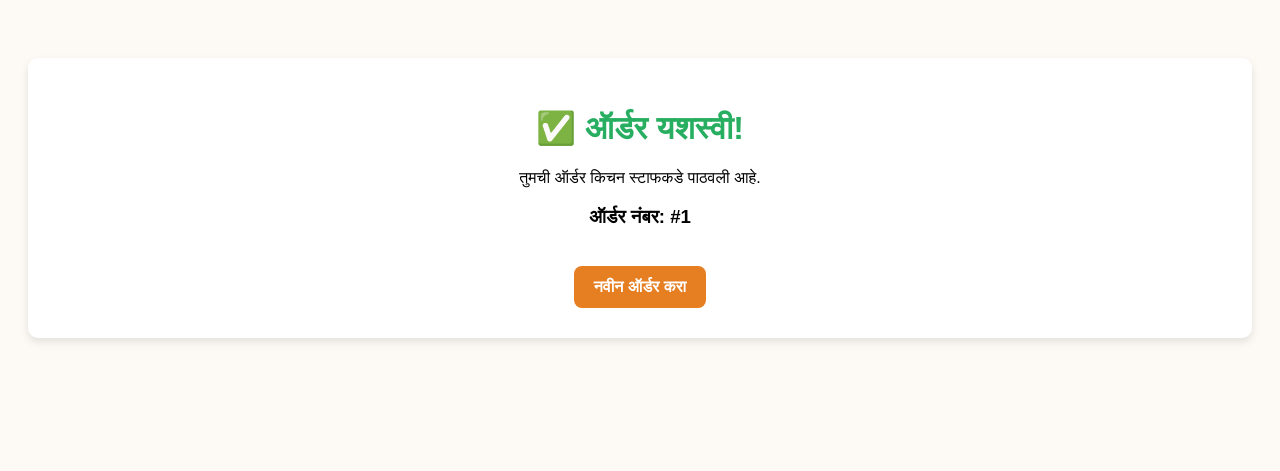
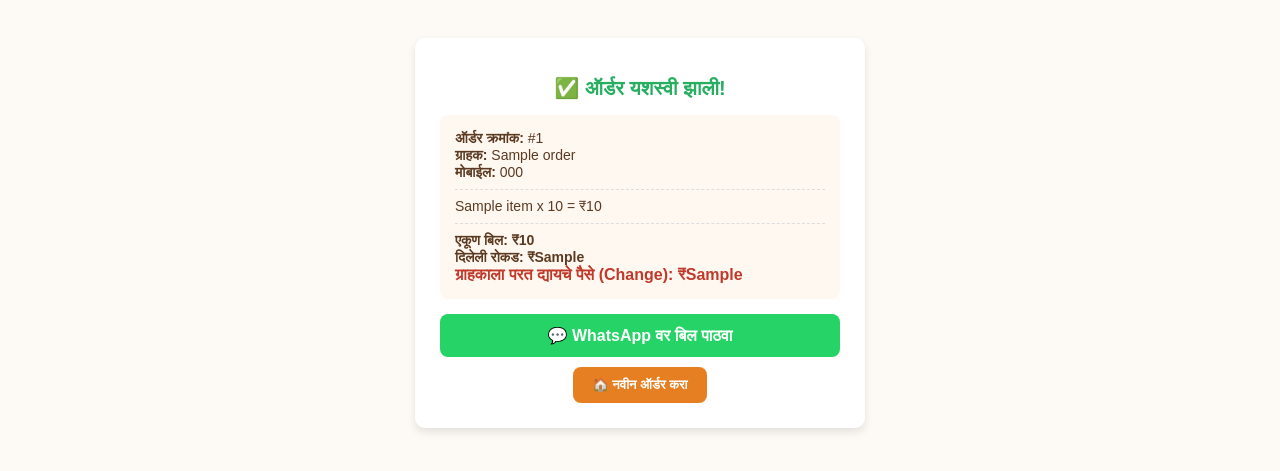
Before and after one commit to naturalkulfi1/south-pole-Natural-kulfi, a Flask app: template templates/bill_success.html in a window 1280 px wide. Shown: the top 471 px of the page. Run offline with Flask 3, Linux system fonts and the light colour scheme; the template is opened without the code that fills it: most values are stand-ins (such as "Sample title", 1, 10 or a date in 2020).

Commit message:
Update bill_success.html

```diff
--- a/templates/bill_success.html
+++ b/templates/bill_success.html
@@ -3,20 +3,40 @@
 <head>
     <meta charset="UTF-8">
     <meta name="viewport" content="width=device-width, initial-scale=1.0">
-    <title>Order Success</title>
+    <title>Bill Success</title>
     <style>
-        body { font-family: sans-serif; text-align: center; padding: 50px 20px; background: #fdfaf6; }
-        .success-box { background: white; padding: 30px; border-radius: 10px; box-shadow: 0 4px 8px rgba(0,0,0,0.1); }
-        h1 { color: #27ae60; }
-        .btn { display: inline-block; margin-top: 20px; padding: 12px 20px; background: #e67e22; color: white; text-decoration: none; border-radius: 8px; font-weight: bold; }
+        body { font-family: sans-serif; text-align: center; padding: 30px 20px; background: #fdfaf6; color: #5c3a21; }
+        .success-box { background: white; padding: 25px; border-radius: 10px; box-shadow: 0 4px 8px rgba(0,0,0,0.1); max-width: 400px; margin: auto; }
+        h1 { color: #27ae60; font-size: 20px; }
+        .bill-details { text-align: left; background: #fff8f0; padding: 15px; border-radius: 8px; margin-top: 15px; font-size: 14px; }
+        .whatsapp-btn { display: block; margin-top: 15px; padding: 12px; background: #25D366; color: white; text-decoration: none; border-radius: 8px; font-weight: bold; }
+        .back-btn { display: inline-block; margin-top: 10px; text-decoration: none; background: #e67e22; color: white; padding: 10px 20px; border-radius: 8px; font-size: 13px; font-weight: bold; }
     </style>
 </head>
 <body>
     <div class="success-box">
-        <h1>✅ ऑर्डर यशस्वी!</h1>
-        <p>तुमची ऑर्डर किचन स्टाफकडे पाठवली आहे.</p>
-        <h3>ऑर्डर नंबर: #{{ order_id }}</h3>
-        <a href="/" class="btn">नवीन ऑर्डर करा</a>
+        <h1>✅ ऑर्डर यशस्वी झाली!</h1>
+
+        <div class="bill-details">
+            <b>ऑर्डर क्रमांक:</b> #{{ order.id }}<br>
+            <b>ग्राहक:</b> {{ order.name }}<br>
+            <b>मोबाईल:</b> {{ order.phone }}<br>
+            <hr style="border: 0; border-top: 1px dashed #ddd; margin: 8px 0;">
+            {% for item in order.items %}
+            {{ item.name }} x {{ item.qty }} = ₹{{ item.total }}<br>
+            {% endfor %}
+            <hr style="border: 0; border-top: 1px dashed #ddd; margin: 8px 0;">
+            <b>एकूण बिल: ₹{{ order.total }}</b><br>
+            <b>दिलेली रोकड: ₹{{ order.cash_given }}</b><br>
+            <b style="color: #c0392b; font-size: 16px;">ग्राहकाला परत द्यायचे पैसे (Change): ₹{{ order.return_change }}</b>
+        </div>
+
+        <!-- WhatsApp वर बिल पाठवण्यासाठी लिंक -->
+        <a href="https://wa.me/91{{ order.phone }}?text=Hello%20{{ order.name }},%20Thank%20you%20for%20ordering%20at%20South%20Pole%20Natural%20Kulfi!%20Your%20Bill%20Amount%20is%20Rs.%20{{ order.total }}" target="_blank" class="whatsapp-btn">
+            💬 WhatsApp वर बिल पाठवा
+        </a>
+
+        <a href="/" class="back-btn">🏠 नवीन ऑर्डर करा</a>
     </div>
 </body>
 </html>
```
